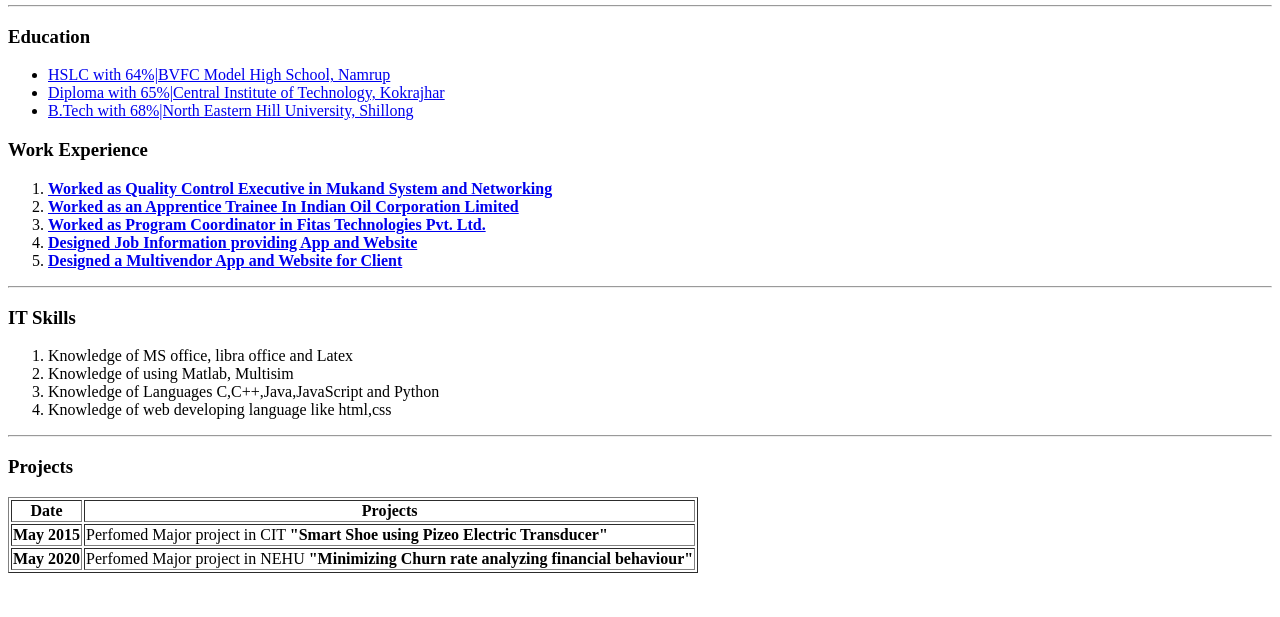
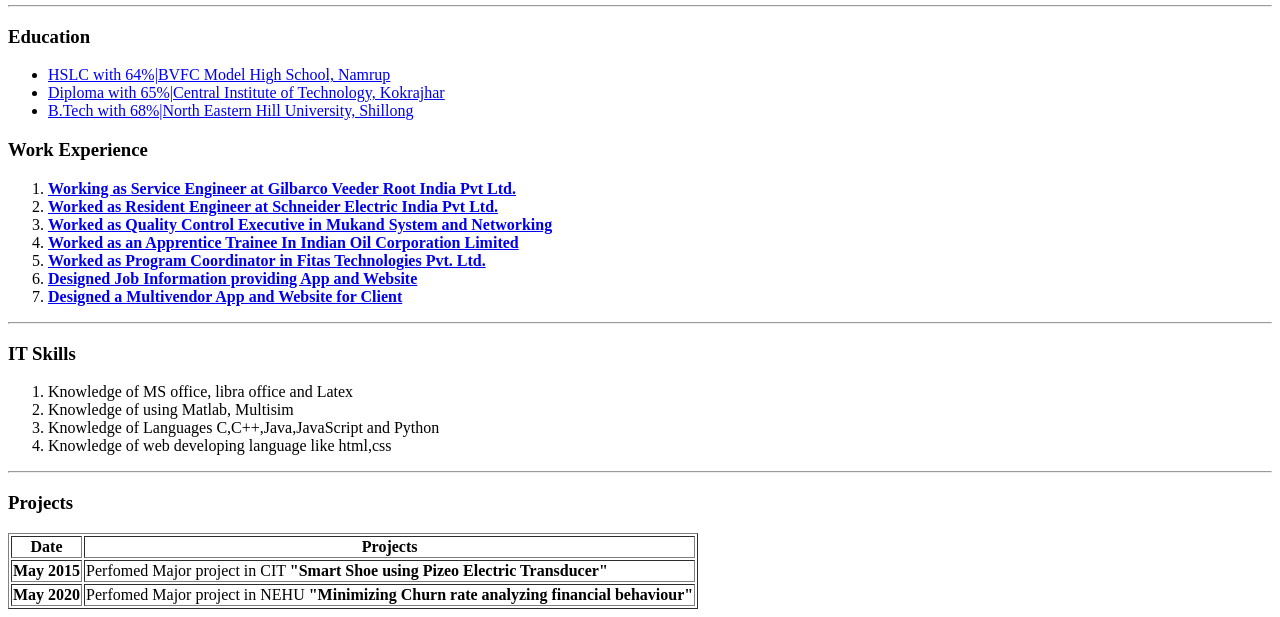
Before and after one commit to Surajdas14/cv, a plain HTML site: page index.html in a window 1280 px wide. Shown: the part 257-874 px from the top of the page. Before the commit the page ends 838 px from the top, so only its background shows below. Drawn offline with Linux system fonts and the light colour scheme.

Commit message:
Update index.html

```diff
--- a/index.html
+++ b/index.html
@@ -25,6 +25,8 @@
   </ul>
   <h3>Work Experience</h3>
   <ol>
+   <li><strong><a href="https://www.gilbarco.com/">Working as Service Engineer at Gilbarco Veeder Root India Pvt Ltd. </a></strong></li>
+  <li><strong><a href="https://www.se.com/">Worked as Resident Engineer at Schneider Electric India Pvt Ltd. </a></strong></li>
   <li><strong><a href="mukand.html">Worked as Quality Control Executive in Mukand System and Networking</a></strong></li>
   <li><strong><a href="https://iocl.com/">Worked as an Apprentice Trainee In Indian Oil Corporation Limited</a></strong></li>
   <li><strong><a href="https://www.fitas.in/">Worked as Program Coordinator in Fitas Technologies Pvt. Ltd.</a></strong></li>
```
